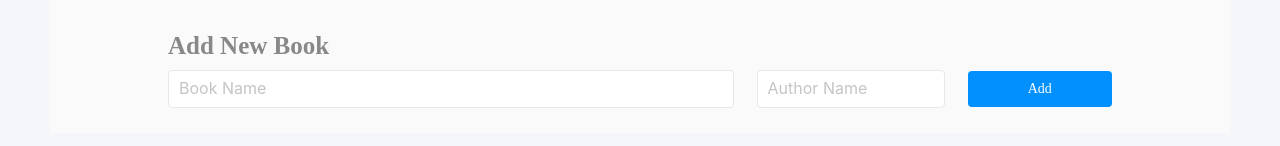
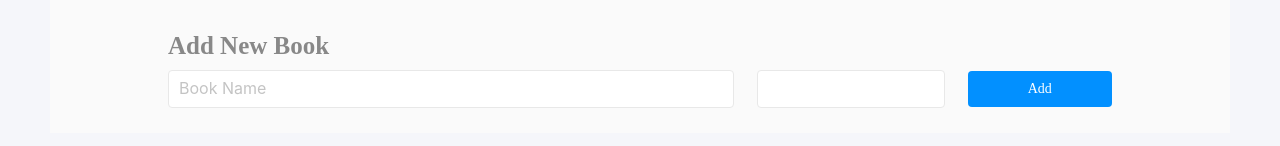
Before and after one commit to Ali-0111/BookStore, a React (Create React App) app: page / in a window 1280 px wide. Shown: the part 600-746 px from the top of the page. Built offline with nearby package versions, Linux system fonts and the light colour scheme.

Commit message:
extra place holder removed

```diff
--- a/src/components/Books/AddBook.js
+++ b/src/components/Books/AddBook.js
@@ -54,7 +54,6 @@ const AddBook = () => {
           className="input-author mont"
           type="text"
           value={authorName}
-          placeholder="Author Name"
           onChange={selectHandler}
           required
         />
```
